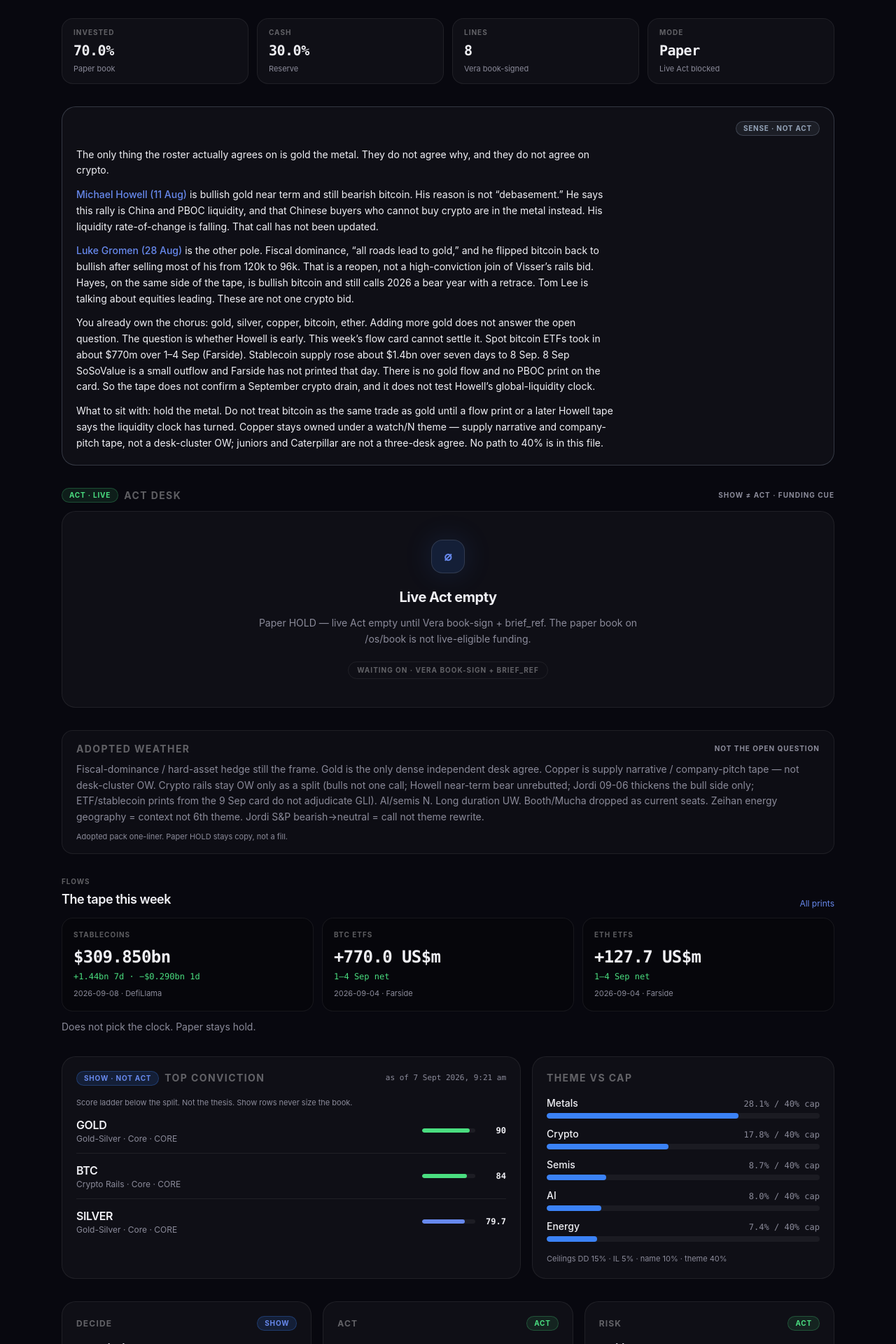
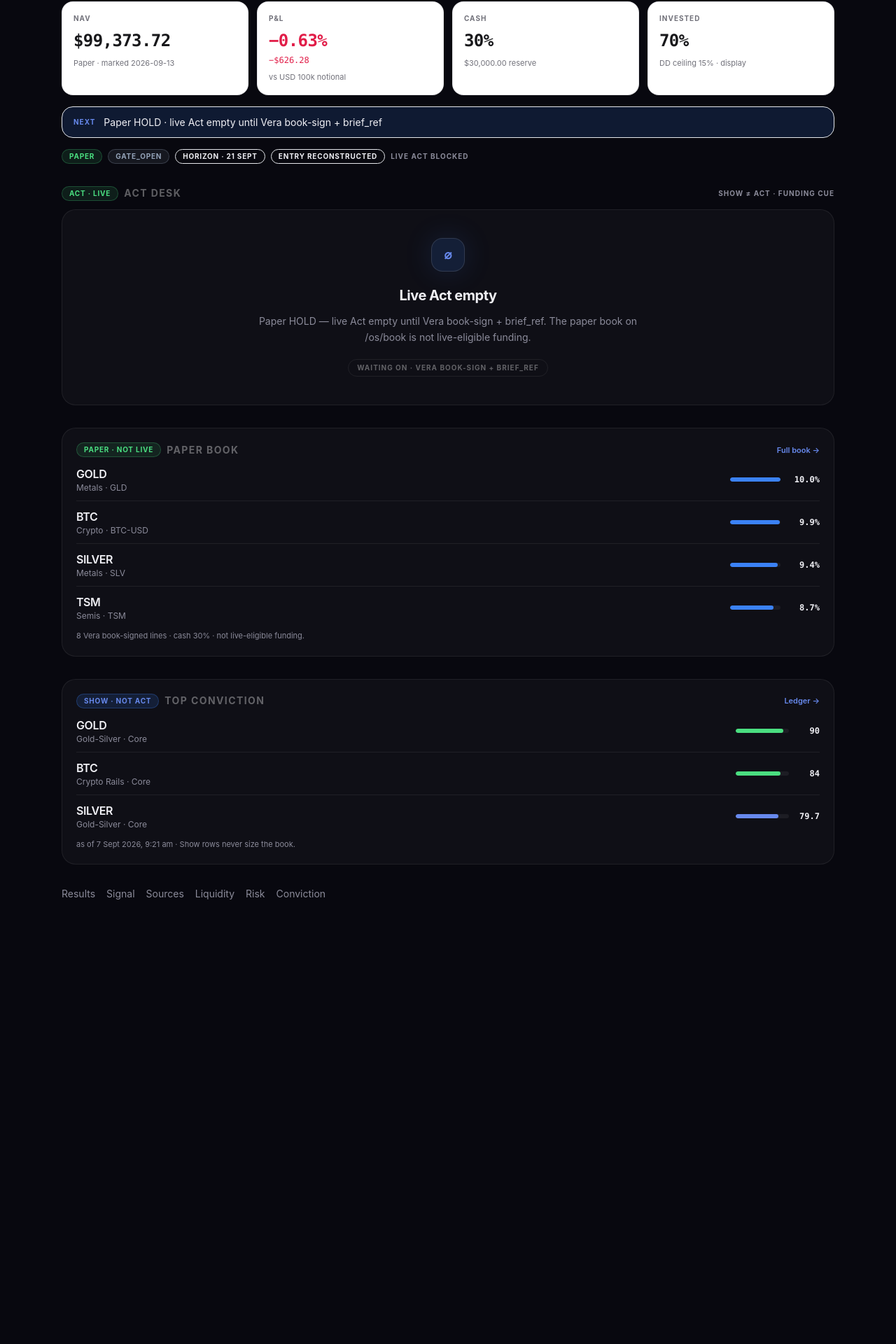
Before and after one commit to ghodzilla/passiveblocks-web, a Next.js app: page /os in a window 1280 px wide. Shown: the part 303-2223 px from the top of the page at 70% size. After the commit the page ends 1638 px from the top, so only its background shows below. Built offline with nearby package versions, Linux system fonts and the light colour scheme.

Commit message:
feat(os): Home number-first KPI craft

```diff
--- a/app/os/page.tsx
+++ b/app/os/page.tsx
@@ -1,171 +1,253 @@
+import Link from 'next/link';
 import { ActDeskStrip } from '@/components/os/ActDeskStrip';
-import { LiquidityCard } from '@/components/os/LiquidityCard';
+import { MetricTile } from '@/components/os/MetricTile';
 import { OsShell } from '@/components/os/OsShell';
-import { OsCard } from '@/components/os/OsCard';
-import { RosterSplit } from '@/components/os/RosterSplit';
 import { ScoreBar } from '@/components/os/ScoreBar';
-import { StatStrip } from '@/components/os/StatStrip';
-import { ThemeBars } from '@/components/os/ThemeBars';
-import { convictionShow, formatAsOf, formatPct, formatThemeLabel, hasSignalStatus, paperPortfolio, signalPack, targetBook } from '@/lib/os-data';
+import { WeightBar } from '@/components/os/WeightBar';
+import {
+  convictionShow,
+  formatAsOf,
+  formatPct,
+  formatThemeLabel,
+  hasSignalStatus,
+  paperMarks,
+  paperPortfolio,
+  signalPack,
+  targetBook,
+} from '@/lib/os-data';
 
 export const metadata = {
   title: 'OS · Passive Blocks',
   robots: { index: false, follow: false },
 };
 
+function fmtNav(n: number) {
+  return new Intl.NumberFormat('en-US', {
+    style: 'currency',
+    currency: 'USD',
+    minimumFractionDigits: 2,
+    maximumFractionDigits: 2,
+  }).format(n);
+}
+
+function fmtPnlUsd(v: number) {
+  const sign = v > 0 ? '+' : v < 0 ? '\u2212' : '';
+  const abs = Math.abs(v);
+  return `${sign}${abs.toLocaleString('en-US', {
+    style: 'currency',
+    currency: 'USD',
+    minimumFractionDigits: 2,
+    maximumFractionDigits: 2,
+  })}`;
+}
+
+function fmtPnlPct(v: number) {
+  const sign = v > 0 ? '+' : v < 0 ? '\u2212' : '';
+  return `${sign}${Math.abs(v).toFixed(2)}%`;
+}
+
+function pnlTone(v: number): 'ok' | 'bad' | 'neutral' {
+  if (v > 0) return 'ok';
+  if (v < 0) return 'bad';
+  return 'neutral';
+}
+
 export default function OsHomePage() {
-  const top = [...convictionShow.show_rows].sort((a, b) => b.score - a.score).slice(0, 3);
+  const totals = paperMarks.totals;
+  const nav = typeof totals.nav === 'number' ? totals.nav : Number(totals.nav);
+  const pnlUsd = typeof totals.pnl_usd === 'number' ? totals.pnl_usd : Number(totals.pnl_usd);
+  const pnlPct = typeof totals.pnl_pct === 'number' ? totals.pnl_pct : Number(totals.pnl_pct);
+  const cashPct = totals.cash_pct;
+  const investedPct = totals.invested_pct;
+  const cashUsd = totals.cash_usd;
+  const markAsOf = totals.latest_mark_as_of ?? '—';
+  const tone = pnlTone(pnlPct);
+
+  const signalLive = hasSignalStatus(signalPack);
+  const gate = signalLive ? signalPack.status.gate : null;
+  const paperAction =
+    signalLive
+      ? signalPack.status.paper_book_action ?? signalPack.brief.paper_book_action ?? 'HOLD'
+      : 'HOLD';
+  const horizon = signalLive ? signalPack.status.valid_until ?? null : null;
+  const horizonLabel = horizon
+    ? new Intl.DateTimeFormat('en-AU', {
+        timeZone: 'Australia/Melbourne',
+        day: 'numeric',
+        month: 'short',
+      }).format(new Date(horizon))
+    : null;
+
+  const paperLines = [...targetBook.positions].sort((a, b) => b.weight_pct - a.weight_pct).slice(0, 4);
+  const topShow = [...convictionShow.show_rows].sort((a, b) => b.score - a.score).slice(0, 3);
   const ceilings = targetBook.risk_ceilings_ref;
-  const signalLive = hasSignalStatus(signalPack);
 
   return (
     <OsShell
       pathname="/os"
       eyebrow="Personal operating system"
       title="Command"
-      subtitle="Sense → Decide → Show → paper Act. Only Vera-signed lines appear here. Live trading stays blocked until a venue rail is connected."
+      subtitle="Number-first desk. Show ≠ Act. Paper labeled Paper · not live."
     >
-      <StatStrip
-        stats={[
-          {
-            label: 'Invested',
-            value: formatPct(targetBook.invested_pct),
-            hint: 'Paper book',
-          },
-          {
-            label: 'Cash',
-            value: formatPct(targetBook.cash_pct),
-            hint: 'Reserve',
-          },
-          {
-            label: 'Lines',
-            value: String(targetBook.positions.length),
-            hint: 'Vera book-signed',
-          },
-          {
-            label: 'Mode',
-            value: paperPortfolio.live_blocked ? 'Paper' : 'Live',
-            hint: paperPortfolio.live_blocked ? 'Live Act blocked' : 'Live rail on',
-          },
-        ]}
+      {/* 1. KPI row — white elevated cards */}
+      <div className="mb-4 grid grid-cols-2 gap-3 lg:grid-cols-4">
+        <MetricTile
+          variant="elevated"
+          label="NAV"
+          value={fmtNav(nav)}
+          meta={`Paper · marked ${markAsOf}`}
         />
+        <MetricTile
+          variant="elevated"
+          label="P&L"
+          value={fmtPnlPct(pnlPct)}
+          delta={fmtPnlUsd(pnlUsd)}
+          meta="vs USD 100k notional"
+          tone={tone}
+        />
+        <MetricTile
+          variant="elevated"
+          label="Cash"
+          value={formatPct(cashPct, 0)}
+          meta={`${fmtNav(cashUsd)} reserve`}
+        />
+        <MetricTile
+          variant="elevated"
+          label="Invested"
+          value={formatPct(investedPct, 0)}
+          meta={`DD ceiling ${ceilings.max_drawdown_pct}% · display`}
+        />
+      </div>
 
-      <RosterSplit />
+      {/* 2. Soft status banner */}
+      <div
+        className="mb-4 flex items-start gap-3 rounded-[var(--radius-lg)] border border-[var(--accent)]/25 bg-[var(--accent-muted)] px-4 py-3"
+        role="status"
+      >
+        <span className="mt-0.5 text-[10px] font-bold uppercase tracking-widest text-[var(--accent-soft)]">
+          Next
+        </span>
+        <p className="text-sm leading-snug text-foreground">
+          Paper {paperAction} · live Act empty until Vera book-sign + brief_ref
+        </p>
+      </div>
 
+      {/* 3. Minimal pills */}
+      <div className="mb-8 flex flex-wrap items-center gap-2">
+        <span className="os-stamp os-stamp--act">Paper</span>
+        {gate ? <span className="os-stamp os-stamp--sense">{gate}</span> : null}
+        {horizonLabel ? (
+          <span className="os-stamp">Horizon · {horizonLabel}</span>
+        ) : null}
+        {paperMarks.entry_reconstructed ? (
+          <span className="os-stamp">Entry RECONSTRUCTED</span>
+        ) : null}
+        {paperPortfolio.live_blocked ? (
+          <span className="text-[10px] font-bold uppercase tracking-widest text-[var(--muted)]">
+            Live Act blocked
+          </span>
+        ) : null}
+      </div>
+
+      {/* 4. Primary surface — Act desk (hard-empty until live book-sign) */}
       <ActDeskStrip />
 
-      {signalLive ? (
-        <section className="os-weather mb-8">
-          <div className="mb-2 flex flex-wrap items-center justify-between gap-2">
+      {/* Secondary — scarce paper book strip */}
+      <section
+        className="mb-8 rounded-[var(--radius-xl)] border border-[var(--border)] bg-[var(--surface)] p-5"
+        aria-label="Paper book"
+      >
+        <div className="mb-3 flex flex-wrap items-center justify-between gap-2">
+          <div className="flex flex-wrap items-center gap-2">
+            <span className="os-stamp os-stamp--act">Paper · not live</span>
             <h2 className="text-sm font-bold uppercase tracking-widest text-[var(--muted-foreground)]">
-              Adopted weather
+              Paper book
             </h2>
-            <span className="text-[10px] font-bold uppercase tracking-widest text-[var(--muted)]">
-              not the open question
-            </span>
           </div>
-          <p className="text-sm leading-relaxed text-[var(--muted)]">{signalPack.brief.regime_one_liner}</p>
-          <p className="mt-2 text-[11px] text-[var(--muted)]">
-            Adopted pack one-liner. Paper {signalPack.status.paper_book_action ?? 'HOLD'} stays copy, not a fill.
+          <Link
+            href="/os/book"
+            className="text-[11px] font-semibold text-[var(--accent-soft)] hover:underline"
+          >
+            Full book →
+          </Link>
+        </div>
+        <ul className="divide-y divide-[var(--border)]">
+          {paperLines.map((row) => (
+            <li key={row.symbol} className="flex items-center justify-between gap-4 py-2.5 first:pt-0 last:pb-0">
+              <div className="min-w-0">
+                <p className="font-semibold tracking-tight">{row.symbol}</p>
+                <p className="text-xs text-[var(--muted)]">
+                  {formatThemeLabel(row.theme_bucket)} · {row.instrument}
+                </p>
+              </div>
+              <WeightBar pct={row.weight_pct} max={ceilings.max_single_name_pct} />
+            </li>
+          ))}
+        </ul>
+        <p className="mt-3 text-[11px] text-[var(--muted)]">
+          {targetBook.positions.length} Vera book-signed lines · cash {formatPct(cashPct, 0)} · not
+          live-eligible funding.
         </p>
       </section>
-      ) : null}
 
-      <LiquidityCard variant="teaser" />
-
-      <div className="mb-8 grid gap-4 lg:grid-cols-5">
-        <section className="rounded-[var(--radius-xl)] border border-[var(--border)] bg-[var(--surface)] p-5 lg:col-span-3">
-          <div className="mb-4 flex items-center justify-between gap-3">
+      {/* Secondary — top conviction only (not research hero) */}
+      <section
+        className="mb-8 rounded-[var(--radius-xl)] border border-[var(--border)] bg-[var(--surface)] p-5"
+        aria-label="Top conviction"
+      >
+        <div className="mb-3 flex flex-wrap items-center justify-between gap-2">
           <div className="flex flex-wrap items-center gap-2">
             <span className="os-stamp os-stamp--show">Show · not Act</span>
             <h2 className="text-sm font-bold uppercase tracking-widest text-[var(--muted-foreground)]">
               Top conviction
             </h2>
           </div>
-            <span className="font-mono text-[11px] text-[var(--muted)]">
-              as of {formatAsOf(convictionShow.as_of)}
-            </span>
+          <Link
+            href="/os/conviction"
+            className="text-[11px] font-semibold text-[var(--accent-soft)] hover:underline"
+          >
+            Ledger →
+          </Link>
         </div>
-          <p className="mb-3 text-[11px] text-[var(--muted)]">
-            Score ladder below the split. Not the thesis. Show rows never size the book.
-          </p>
         <ul className="divide-y divide-[var(--border)]">
-            {top.map((row) => (
-              <li key={row.symbol} className="flex items-center justify-between gap-4 py-3 first:pt-0 last:pb-0">
+          {topShow.map((row) => (
+            <li key={row.symbol} className="flex items-center justify-between gap-4 py-2.5 first:pt-0 last:pb-0">
               <div className="min-w-0">
                 <p className="font-semibold tracking-tight">{row.symbol}</p>
                 <p className="text-xs text-[var(--muted)]">
-                    {formatThemeLabel(row.primary_theme)} · {row.tier} · {row.vera_decision.replace(/^SIGN_/, '')}
+                  {formatThemeLabel(row.primary_theme)} · {row.tier}
                 </p>
               </div>
               <ScoreBar score={row.score} />
             </li>
           ))}
         </ul>
+        <p className="mt-3 text-[11px] text-[var(--muted)]">
+          as of {formatAsOf(convictionShow.as_of)} · Show rows never size the book.
+        </p>
       </section>
 
-        <section className="rounded-[var(--radius-xl)] border border-[var(--border)] bg-[var(--surface)] p-5 lg:col-span-2">
-          <h2 className="mb-4 text-sm font-bold uppercase tracking-widest text-[var(--muted-foreground)]">
-            Theme vs cap
-          </h2>
-          <ThemeBars exposure={targetBook.theme_exposure_pct} capPct={ceilings.max_single_theme_pct} />
-          <p className="mt-4 text-[11px] text-[var(--muted)]">
-            Ceilings DD {ceilings.max_drawdown_pct}% · IL {ceilings.max_il_budget_pct}% · name{' '}
-            {ceilings.max_single_name_pct}% · theme {ceilings.max_single_theme_pct}%
-          </p>
-        </section>
-      </div>
-
-      <div className="grid gap-4 sm:grid-cols-2 lg:grid-cols-3">
-        <OsCard
-          href="/os/conviction"
-          label="Decide"
-          title="Conviction ledger"
-          description="Vera line-signed Show TOP100 vs 8 Vera Act book weights. Show ≠ Act."
-          stamp="show"
-          meta={`${convictionShow.show_rows.length} Show · ${convictionShow.book_rows.length} book · ${formatAsOf(convictionShow.as_of)}`}
-        />
-        <OsCard
-          href="/os/book"
-          label="Act"
-          title="Paper book"
-          description="Target weights after first paper fills. Live Act remains blocked."
-          stamp="act"
-          meta={`Paper · ${formatPct(targetBook.invested_pct)} invested`}
-        />
-        <OsCard
-          href="/os/risk"
-          label="Risk"
-          title="Ceilings"
-          description="Hard paper risk envelope Vera locked for unsupervised Act."
-          stamp="act"
-          meta={`Signed · DD ${ceilings.max_drawdown_pct}% · IL ${ceilings.max_il_budget_pct}%`}
-        />
-        <OsCard
-          href="/os/signal"
-          label="Sense"
-          title="Signal inbox"
-          description="Open Howell vs debasement split, then flow prints. Adopted weather sits under the split. Sense never sizes the book."
-          stamp="sense"
-          meta={
-            signalLive
-              ? `Live · ${signalPack.recent_signals.length} signals · ${signalPack.brief.themes.length} themes`
-              : 'Waiting · pack not present'
-          }
-        />
-        <OsCard
-          href="/os/sources"
-          label="Truth"
-          title="Sources"
-          description="Figures, URLs, and brief citations derived from the Sense pack."
-          stamp="sense"
-          meta={
-            signalLive
-              ? `Live · ${new Set(signalPack.recent_signals.map((s) => s.figure)).size} figures`
-              : 'Waiting · pack not present'
-          }
-        />
-      </div>
+      {/* Research demoted to links */}
+      <nav className="flex flex-wrap gap-x-4 gap-y-2 text-sm text-[var(--muted)]" aria-label="Research links">
+        <Link href="/os/results" className="hover:text-foreground">
+          Results
+        </Link>
+        <Link href="/os/signal" className="hover:text-foreground">
+          Signal
+        </Link>
+        <Link href="/os/sources" className="hover:text-foreground">
+          Sources
+        </Link>
+        <Link href="/os/liquidity" className="hover:text-foreground">
+          Liquidity
+        </Link>
+        <Link href="/os/risk" className="hover:text-foreground">
+          Risk
+        </Link>
+        <Link href="/os/conviction" className="hover:text-foreground">
+          Conviction
+        </Link>
+      </nav>
     </OsShell>
   );
 }
--- a/components/os/MetricTile.tsx
+++ b/components/os/MetricTile.tsx
@@ -4,28 +4,72 @@ export function MetricTile({
   delta,
   meta,
   tone = 'neutral',
+  variant = 'default',
 }: {
   label: string;
   value: string;
   delta?: string;
   meta?: string;
   tone?: 'ok' | 'bad' | 'neutral';
+  /** Elevated white card for number-first Home KPI row on the dark OS shell. */
+  variant?: 'default' | 'elevated';
 }) {
+  const elevated = variant === 'elevated';
+
+  const valueToneClass =
+    tone === 'ok'
+      ? elevated
+        ? 'text-emerald-600'
+        : 'text-[var(--status-ok)]'
+      : tone === 'bad'
+        ? elevated
+          ? 'text-rose-600'
+          : 'text-[var(--status-danger)]'
+        : elevated
+          ? 'text-zinc-900'
+          : 'text-foreground';
+
   const deltaClass =
     tone === 'ok'
-      ? 'text-[var(--status-ok)]'
+      ? elevated
+        ? 'text-emerald-600'
+        : 'text-[var(--status-ok)]'
       : tone === 'bad'
-        ? 'text-[var(--status-bad)]'
-        : 'text-[var(--muted)]';
+        ? elevated
+          ? 'text-rose-600'
+          : 'text-[var(--status-danger)]'
+        : elevated
+          ? 'text-zinc-500'
+          : 'text-[var(--muted)]';
 
   return (
-    <article className="rounded-[var(--radius-lg)] border border-[var(--border)] bg-black/25 px-4 py-4">
-      <p className="text-[10px] font-bold uppercase tracking-widest text-[var(--muted-foreground)]">
+    <article
+      className={
+        elevated
+          ? 'rounded-[var(--radius-lg)] border border-zinc-200/90 bg-white px-4 py-4 shadow-[0_1px_0_rgba(15,23,42,0.04)]'
+          : 'rounded-[var(--radius-lg)] border border-[var(--border)] bg-black/25 px-4 py-4'
+      }
+    >
+      <p
+        className={
+          elevated
+            ? 'text-[10px] font-bold uppercase tracking-widest text-zinc-500'
+            : 'text-[10px] font-bold uppercase tracking-widest text-[var(--muted-foreground)]'
+        }
+      >
         {label}
       </p>
-      <p className="mt-2 font-mono text-2xl font-semibold tracking-tight text-foreground">{value}</p>
-      {delta ? <p className={`mt-1 font-mono text-xs ${deltaClass}`}>{delta}</p> : null}
-      {meta ? <p className="mt-2 text-[11px] text-[var(--muted)]">{meta}</p> : null}
+      <p
+        className={`mt-2 font-mono text-2xl font-bold tracking-tight os-tabular ${valueToneClass}`}
+      >
+        {value}
+      </p>
+      {delta ? <p className={`mt-1 font-mono text-xs os-tabular ${deltaClass}`}>{delta}</p> : null}
+      {meta ? (
+        <p className={elevated ? 'mt-2 text-[11px] text-zinc-500' : 'mt-2 text-[11px] text-[var(--muted)]'}>
+          {meta}
+        </p>
+      ) : null}
     </article>
   );
 }
```
Lines whose indentation alone changed are shown as unchanged.
